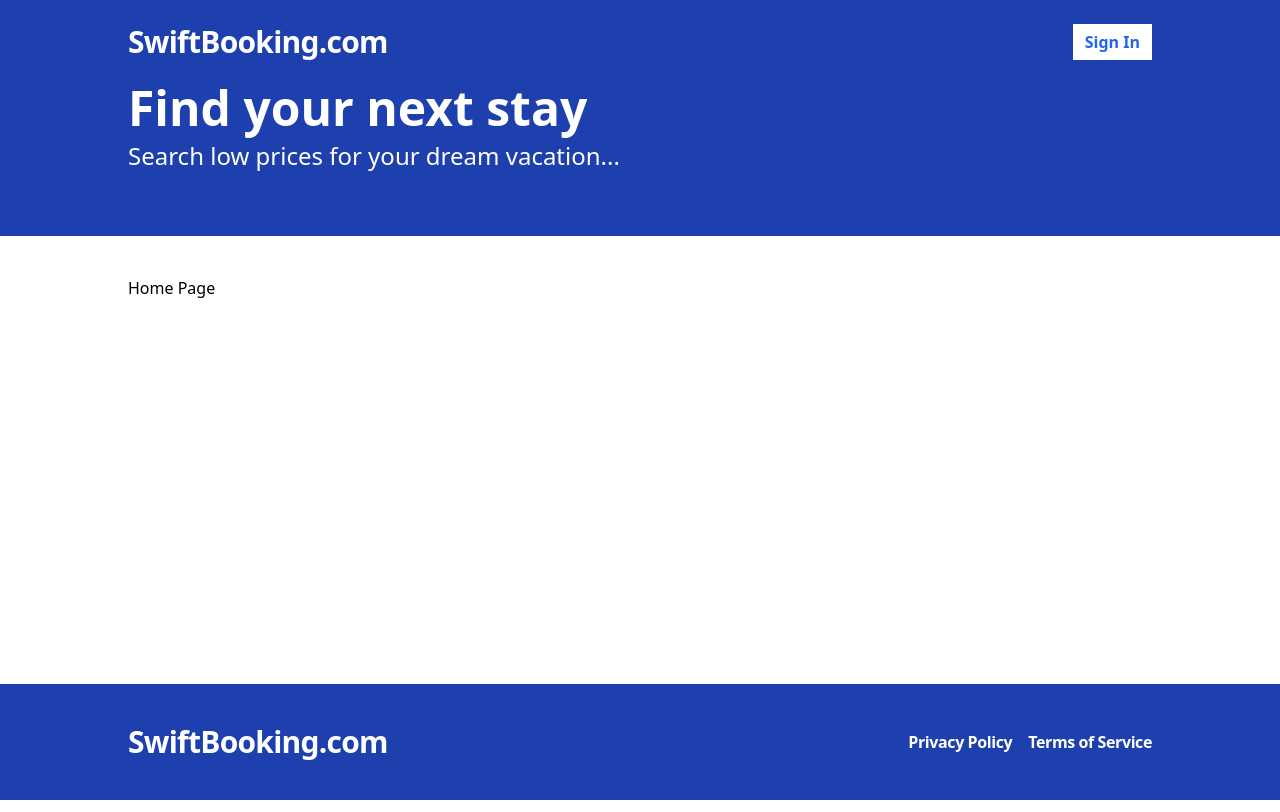
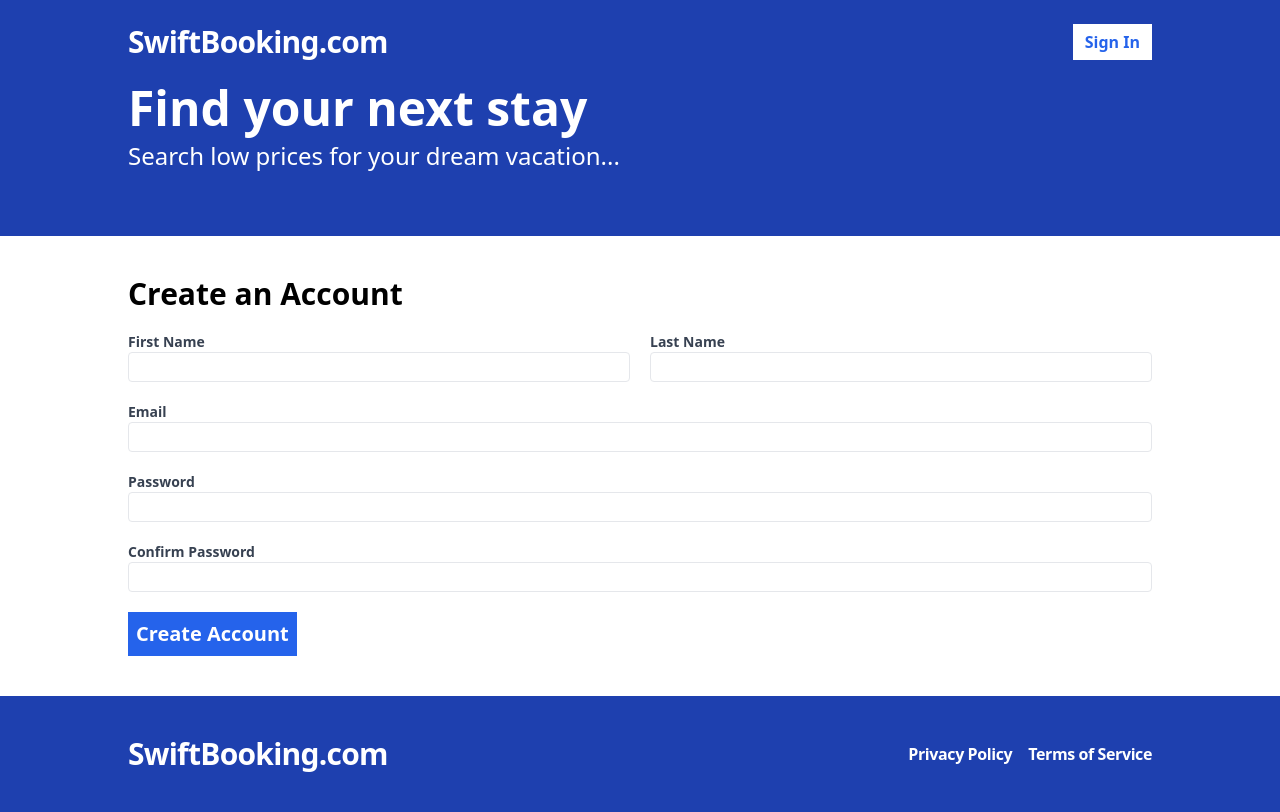
Before and after one commit to bekturmsv/Swift-Booking, a React (Vite) app in the folder frontend/: page /register in a window 1280 px wide. Before the commit this address led to /. Built offline with nearby package versions, Linux system fonts and the light colour scheme; no server answers.

Commit message:
add new register page

```diff
--- a/frontend/src/App.tsx
+++ b/frontend/src/App.tsx
@@ -1,5 +1,6 @@
 import { BrowserRouter, Routes, Route, Navigate } from "react-router-dom";
 import Layout from "./layouts/Layout";
+import Register from "./pages/Register";
 
 function App() {
   return (
@@ -23,6 +24,14 @@
             </Layout>
           }
         />
+        <Route
+          path="/register"
+          element={
+            <Layout>
+              <Register />
+            </Layout>
+          }
+        />
         <Route path="*" element={<Navigate to="/" />} />
       </Routes>
     </BrowserRouter>
--- /dev/null
+++ b/frontend/src/pages/Register.tsx
@@ -0,0 +1,119 @@
+import { useForm } from "react-hook-form";
+import { useMutation } from "react-query";
+import * as apiClient from "../api.client";
+
+export type RegisterFormData = {
+  firstName: string;
+  lastName: string;
+  email: string;
+  password: string;
+  confirmPassword: string;
+};
+
+const Register = () => {
+  const {
+    register,
+    watch,
+    handleSubmit,
+    formState: { errors },
+  } = useForm<RegisterFormData>();
+
+  const mutation = useMutation(apiClient.register, {
+    onSuccess: () => {
+      console.log("registration successfull!");
+    },
+    onError: (error: Error) => {
+      console.log(error.message);
+    },
+  });
+
+  const onSubmit = handleSubmit((data) => {
+    mutation.mutate(data);
+  });
+  return (
+    <form className="flex flex-col gap-5" onSubmit={onSubmit}>
+      <h2 className="text-3xl font-bold">Create an Account</h2>
+      <div className="flex flex-col md:flex-row  gap-5">
+        <label className="text-gray-700 text-sm font-bold flex-1  ">
+          First Name
+          <input
+            type="text"
+            className="border rounded w-full py-1 px-2 font-normal"
+            {...register("firstName", { required: "This field is required" })}
+          ></input>
+          {errors.firstName && (
+            <span className="text-red-500">{errors.firstName.message}</span>
+          )}
+        </label>
+        <label className="text-gray-700 text-sm font-bold flex-1">
+          Last Name
+          <input
+            type="text"
+            className="border rounded w-full py-1 px-2 font-normal"
+            {...register("lastName", { required: "This field is required" })}
+          ></input>
+          {errors.lastName && (
+            <span className="text-red-500">{errors.lastName.message}</span>
+          )}
+        </label>
+      </div>
+      <label className="text-gray-700 text-sm font-bold flex-1">
+        Email
+        <input
+          type="email"
+          className="border rounded w-full py-1 px-2 font-normal"
+          {...register("email", { required: "This field is required" })}
+        ></input>
+        {errors.email && (
+          <span className="text-red-500">{errors.email.message}</span>
+        )}
+      </label>
+      <label className="text-gray-700 text-sm font-bold flex-1">
+        Password
+        <input
+          type="password"
+          className="border rounded w-full py-1 px-2 font-normal"
+          {...register("password", {
+            required: "This field is required",
+            minLength: {
+              value: 6,
+              message: "Password must be at least six characters",
+            },
+          })}
+        ></input>
+        {errors.password && (
+          <span className="text-red-500">{errors.password.message}</span>
+        )}
+      </label>
+      <label className="text-gray-700 text-sm font-bold flex-1">
+        Confirm Password
+        <input
+          type="password"
+          className="border rounded w-full py-1 px-2 font-normal"
+          {...register("confirmPassword", {
+            validate: (value) => {
+              if (!value) {
+                return "This field is required";
+              } else if (watch("password") !== value) {
+                return "Your passwords do no match";
+              }
+            },
+          })}
+        ></input>
+        {errors.confirmPassword && (
+          <span className="text-red-500">{errors.confirmPassword.message}</span>
+        )}
+      </label>
+      <span>
+        <button
+          type="submit"
+          className="bg-blue-600 text-white p-2 font-bold hover:bg-blue-500 text-xl"
+        >
+          Create Account
+        </button>
+      </span>
+    </form>
+  );
+};
+
+export default Register;
```
